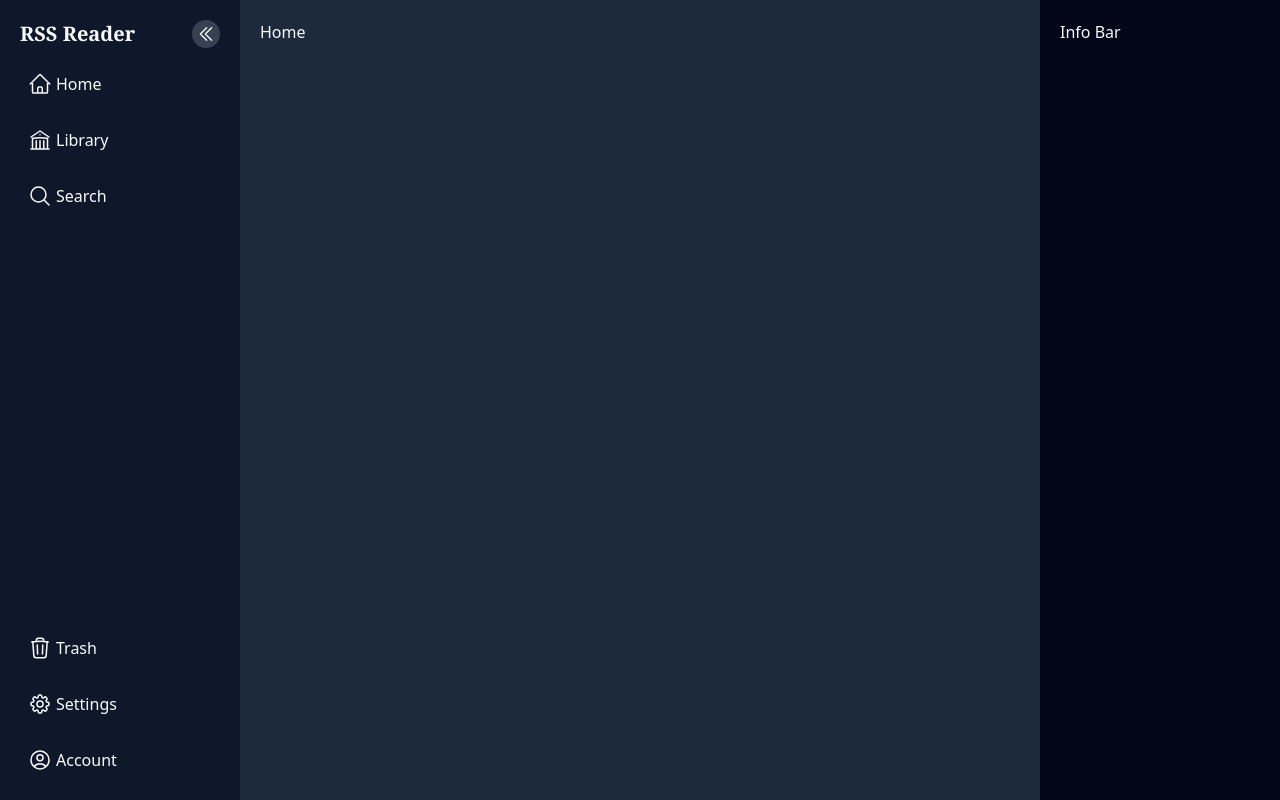
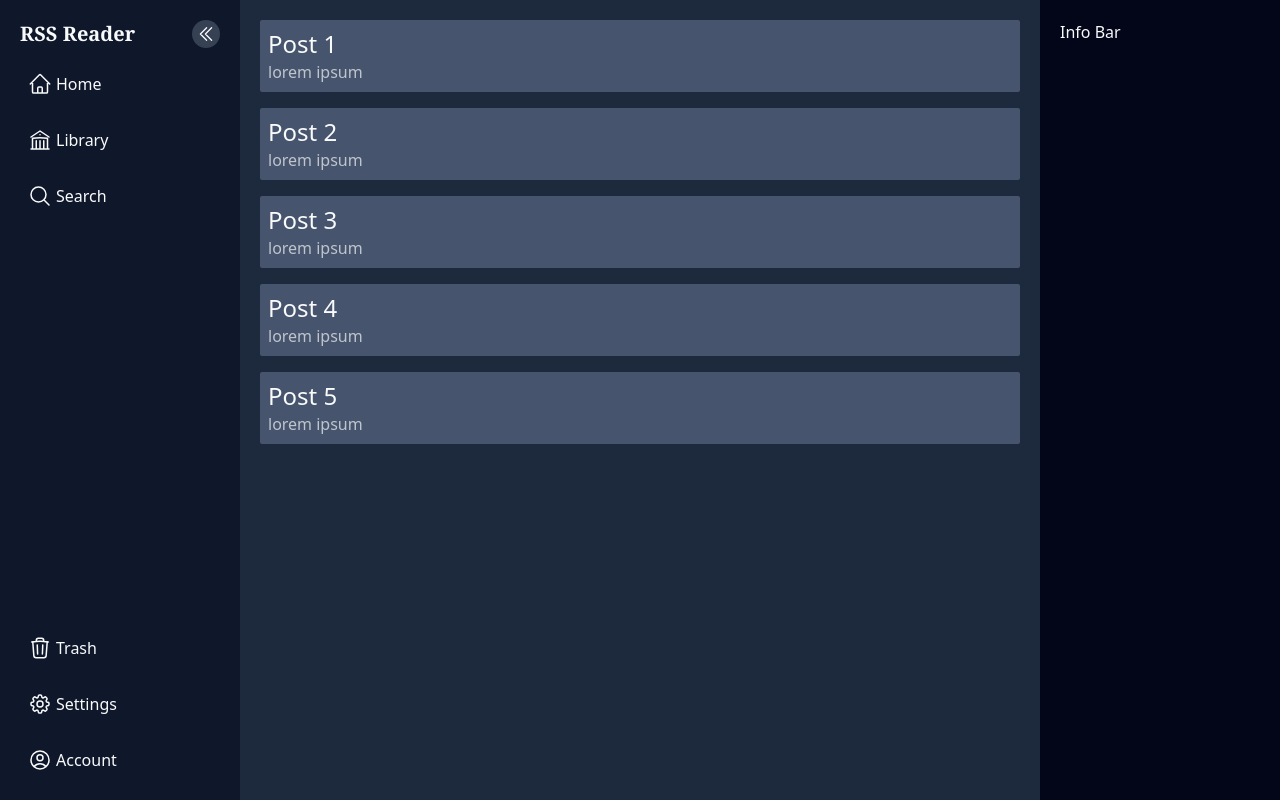
Before and after one commit to chirivelli/rss-frontend, a React (Vite) app: page / in a window 1280 px wide. Built offline with nearby package versions, Linux system fonts and the light colour scheme.

Commit message:
added posts for home-page

```diff
--- a/src/components/pages/Home.jsx
+++ b/src/components/pages/Home.jsx
@@ -1,7 +1,26 @@
+import { useState } from 'react'
+
 function Home() {
+    const [posts, setPosts] = useState([
+        { title: 'Post 1', content: 'lorem ipsum' },
+        { title: 'Post 2', content: 'lorem ipsum' },
+        { title: 'Post 3', content: 'lorem ipsum' },
+        { title: 'Post 4', content: 'lorem ipsum' },
+        { title: 'Post 5', content: 'lorem ipsum' },
+    ])
     return (
         <div>
-            <h1>Home</h1>
+            <div className='flex flex-col gap-4'>
+                {posts.map((post, index) => (
+                    <div
+                        key={index}
+                        className='rounded-xs bg-slate-500/60 p-2 hover:bg-slate-500/90'
+                    >
+                        <h3 className='text-2xl'>{post.title}</h3>
+                        <p className='text-gray-100/70'>{post.content}</p>
+                    </div>
+                ))}
+            </div>
         </div>
     )
 }
```
